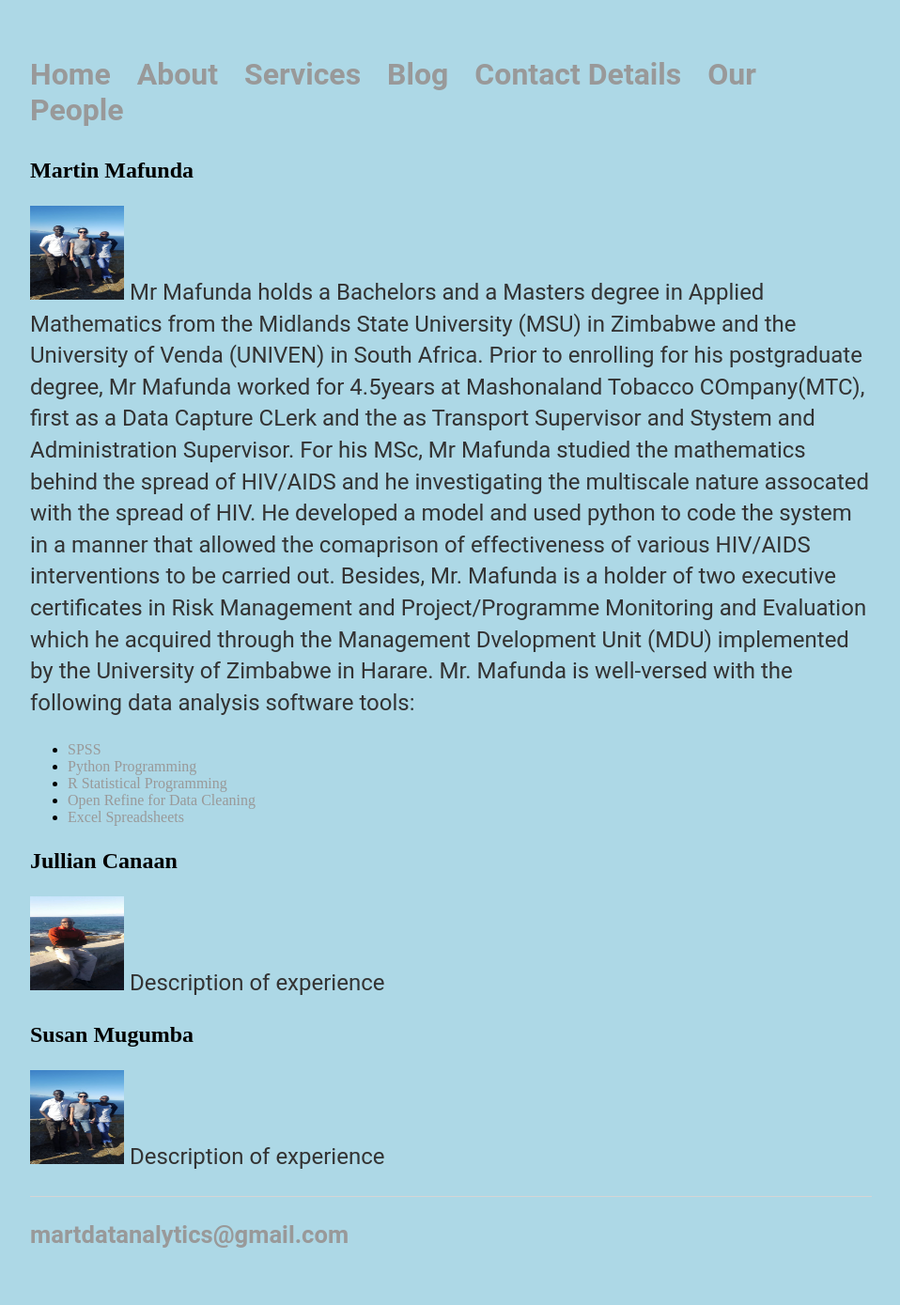
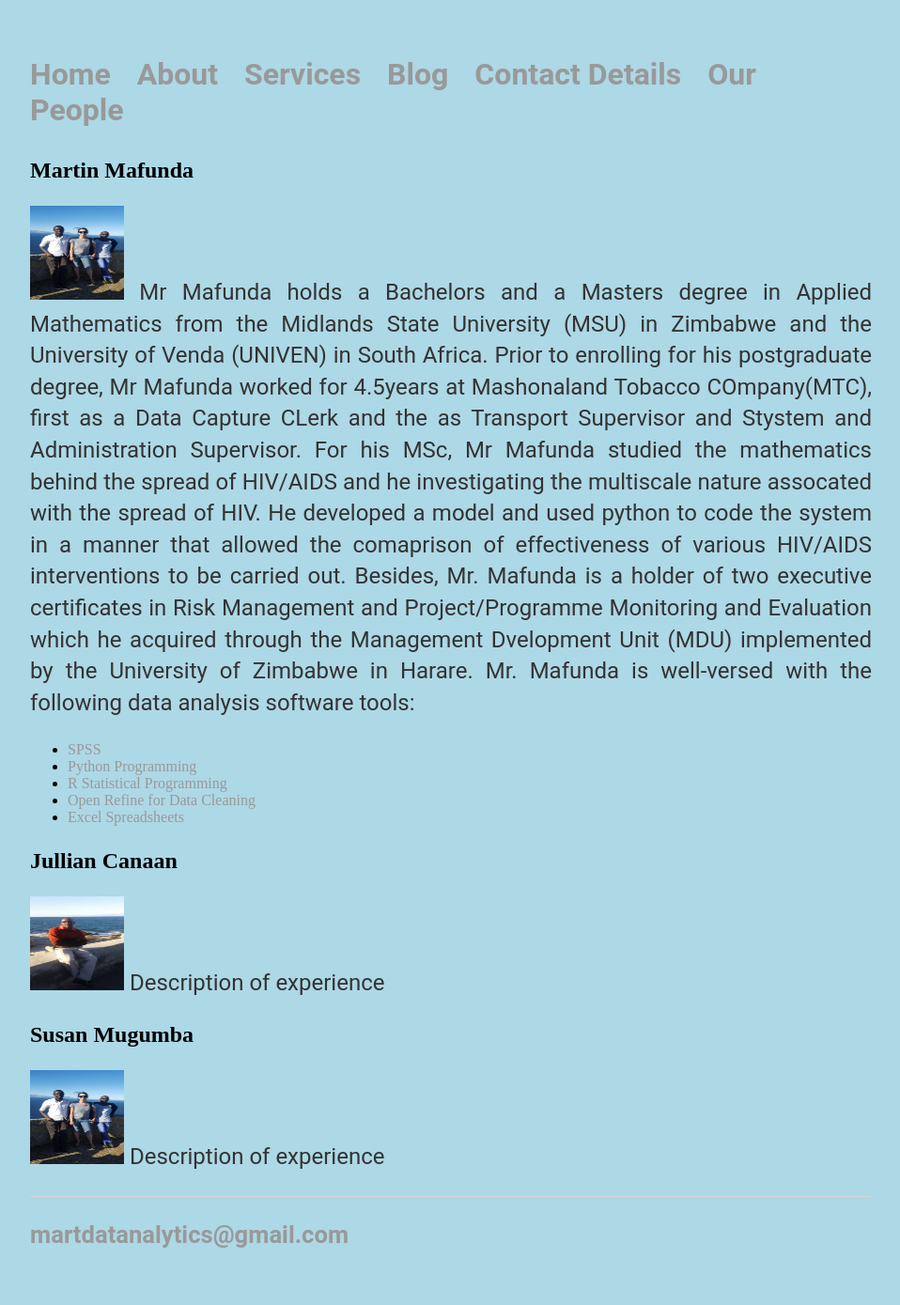
Before and after one commit to martdatanalytics/martdatanalytics.github.io, a Jekyll site: the page built from cv/index.html, in a window 1280 px wide. Shown: the whole page at 94% size, without its empty margins (160-1118 px from the left). Built offline with Jekyll 4.4.1, drawn with Linux system fonts in a browser that asks for light colours.

Commit message:
Update index.html

```diff
--- a/cv/index.html
+++ b/cv/index.html
@@ -4,7 +4,7 @@ title: Martin Canaan Mafunda
 ---
 <div class="blurb">
 	<h2 style="font-size:1.5em;">Martin Mafunda</h2>
-	<p><img src="/images/Background.jpg",alt="Picture of Martin", width="100", height="100",align="left">
+	<p style="text-align:justify;"><img src="/images/Background.jpg",alt="Picture of Martin", width="100", height="100",align="left">
 	Mr Mafunda holds a Bachelors and a Masters degree in Applied Mathematics from the Midlands State University (MSU)
 	in Zimbabwe and the University of Venda (UNIVEN) in South Africa. Prior to enrolling for his postgraduate degree, Mr Mafunda worked for 4.5years at Mashonaland Tobacco COmpany(MTC), first as a Data Capture CLerk and the
 	as Transport Supervisor and Stystem and Administration Supervisor. For his MSc, Mr Mafunda studied the mathematics behind the spread of HIV/AIDS
```
